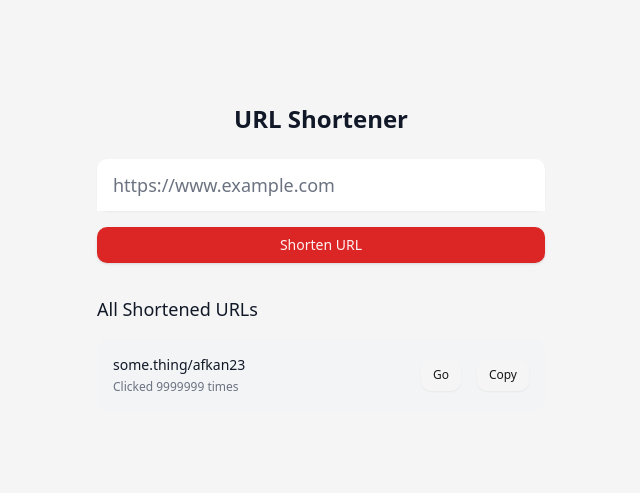
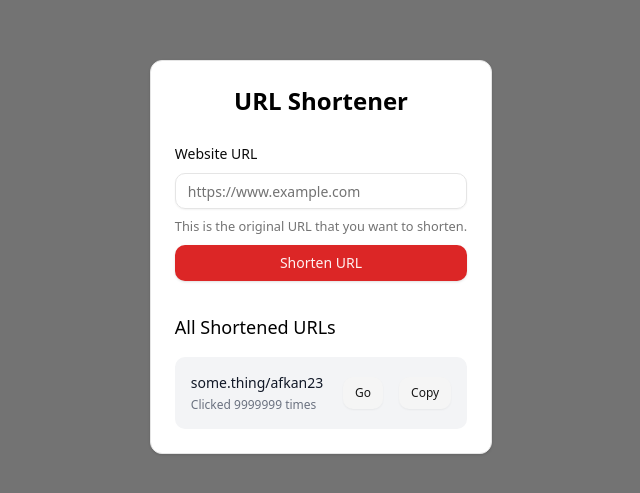
Before and after one commit to AlfredPaguio/S13dLink, a React (Vite) app in the folder client/: page / in a window 1280 px wide. Shown: the part 143-636 px from the top of the page, without its empty margins (319-959 px from the left). Built offline with nearby package versions, Linux system fonts and the light colour scheme.

Commit message:
[Client] Refactor: Use proper way of creating forms

```diff
--- a/client/src/App.tsx
+++ b/client/src/App.tsx
@@ -1,66 +1,29 @@
-import { useState } from "react";
+import URLInputForm from "./components/URLInputForm";
 import { Button } from "./components/ui/button";
+import { Card } from "./components/ui/card";
 
 function App() {
-  const [originalUrl, setOriginalUrl] = useState("");
-  const [shortenedUrl, setShortenedUrl] = useState("");
-
-  const handleInputChange = (event: React.ChangeEvent<HTMLInputElement>) => {
-    setOriginalUrl(event.target.value);
-  };
-
-  const handleSubmit = async (event: React.FormEvent<HTMLFormElement>) => {
-    event.preventDefault();
-    try {
-      const response = await fetch("/api/add", {
-        method: "POST",
-        headers: {
-          "Content-Type": "application/json",
-        },
-        body: JSON.stringify({ originalUrl: originalUrl }),
-      });
-      const { shortUrl } = await response.json();
-      setShortenedUrl(shortUrl);
-    } catch (error) {
-      console.error("Error creating shortened URL:", error);
-    }
-  };
-
   return (
-    <div className="w-full h-screen bg-neutral-100 dark:bg-gray-800 p-8">
-      <div className="flex flex-col items-center justify-center h-full">
-        <h1 className="text-2xl font-semibold text-gray-900 dark:text-white mb-6">
+    <div className="flex flex-col items-center justify-center w-full h-svh bg-neutral-500 p-8">
+      <Card className="flex flex-col items-center justify-center p-6">
+        <h1 className="text-2xl font-semibold text-black mb-6">
           URL Shortener
         </h1>
-        <form className="w-full max-w-md" onSubmit={handleSubmit}>
-          <div className="rounded-md shadow-sm">
-            <input
-              aria-label="URL input"
-              className="block w-full text-lg py-3 px-4 placeholder-gray-500 text-gray-900 rounded-t-md focus:outline-none focus:ring-indigo-500 focus:border-indigo-500 dark:bg-gray-700 dark:text-white"
-              type="text"
-              placeholder="https://www.example.com"
-              value={originalUrl}
-              onChange={handleInputChange}
-            />
-          </div>
-          <Button className="w-full mt-4 py-2 rounded-b-md" type="submit">
-            Shorten URL
-          </Button>
-        </form>
-        <div className="w-full max-w-md mt-8">
-          <h2 className="text-lg font-medium text-gray-900 dark:text-white mb-4">
+        <URLInputForm />
+        <div className="w-full max-w-lg mt-8">
+          <h2 className="text-lg font-medium text-black mb-4">
             All Shortened URLs
           </h2>
           <div className="space-y-4">
-            {shortenedUrl && (
+            {/* {shortenedUrl && (
               <a
                 href={shortenedUrl}
                 target="_blank"
                 rel="noopener noreferrer"
-                className="flex items-center justify-between bg-gray-100 dark:bg-gray-700 p-4 rounded-md"
+                className="flex items-center justify-between bg-gray-100 p-4 rounded-md"
               >
                 <div>
-                  <p className="text-sm text-gray-900 dark:text-white mb-1">
+                  <p className="text-sm text-gray-900 mb-1">
                     {shortenedUrl}
                   </p>
                   <p className="text-xs text-gray-500">Clicked 999999 times</p>
@@ -69,7 +32,7 @@ function App() {
                   Copy
                 </Button>
               </a>
-            )}
+            )} */}
             <div className="flex items-center justify-between bg-gray-100 dark:bg-gray-700 p-4 rounded-md">
               <div>
                 <p className="text-sm text-gray-900 dark:text-white mb-1">
@@ -88,7 +51,7 @@ function App() {
             </div>
           </div>
         </div>
-      </div>
+      </Card>
     </div>
   );
 
--- /dev/null
+++ b/client/src/components/URLInputForm.tsx
@@ -0,0 +1,73 @@
+import { Button } from "./ui/button";
+import {
+  Form,
+  FormControl,
+  FormDescription,
+  FormField,
+  FormItem,
+  FormLabel,
+  FormMessage,
+} from "./ui/form";
+import { z } from "zod";
+import { zodResolver } from "@hookform/resolvers/zod";
+import { useForm } from "react-hook-form";
+import { Input } from "./ui/input";
+
+const FormSchema = z.object({
+  websiteURL: z.string().url({ message: "Invalid url" }),
+});
+
+function URLInputForm() {
+  const form = useForm<z.infer<typeof FormSchema>>({
+    resolver: zodResolver(FormSchema),
+    defaultValues: {
+      websiteURL: "",
+    },
+  });
+
+  async function onSubmit(values: z.infer<typeof FormSchema>) {
+    console.log(values);
+    const { websiteURL } = values;
+    try {
+      const fetchResponse = await fetch("/api/add", {
+        method: "POST",
+        headers: {
+          "Content-Type": "application/json",
+        },
+        body: JSON.stringify({ originalUrl: websiteURL }),
+      });
+      const data = await fetchResponse.json();
+      console.log(data);
+    } catch (error) {
+      console.error("Error creating shortened URL:", error);
+    }
+  }
+
+  return (
+    <Form {...form}>
+      <form className="space-y-2" onSubmit={form.handleSubmit(onSubmit)}>
+        <FormField
+          control={form.control}
+          name="websiteURL"
+          render={({ field }) => (
+            <FormItem>
+              <FormLabel>Website URL</FormLabel>
+              <FormControl>
+                <Input placeholder="https://www.example.com" {...field} />
+              </FormControl>
+              <FormDescription>
+                This is the original URL that you want to shorten.
+              </FormDescription>
+              <FormMessage />
+            </FormItem>
+          )}
+        />
+        <Button className="w-full" type="submit">
+          Shorten URL
+        </Button>
+      </form>
+    </Form>
+  );
+}
+
+export default URLInputForm;
```
